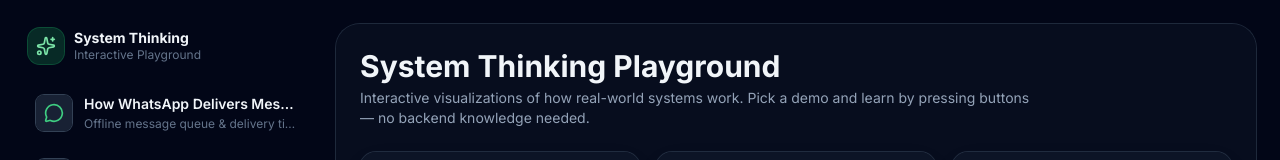
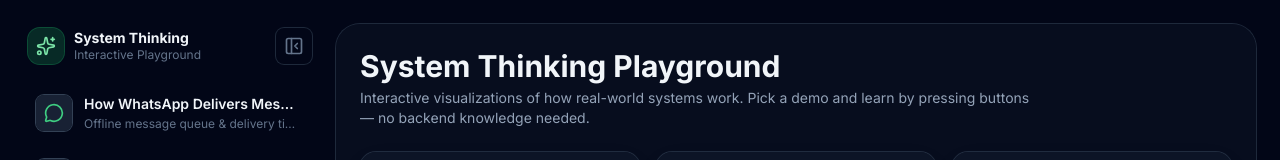
Before and after one commit to deepak786/system-thinking-playground, a React (Vite) app: page / in a window 1280 px wide. Shown: the top 160 px of the page. Built offline with nearby package versions, Linux system fonts and the light colour scheme.

Commit message:
Collapse sidebar

```diff
--- a/src/components/Sidebar.tsx
+++ b/src/components/Sidebar.tsx
@@ -1,5 +1,6 @@
+import { useState } from 'react'
 import { Link, NavLink } from 'react-router-dom'
-import { Sparkles } from 'lucide-react'
+import { PanelLeftClose, PanelLeftOpen, Sparkles } from 'lucide-react'
 import type { DemoDefinition } from '../demos/types'
 import { cn } from '../lib/cn'
 
@@ -7,21 +8,66 @@ type SidebarProps = {
   demos: DemoDefinition[]
 }
 
-/** Left navigation: brand (links home) plus one NavLink per registered demo. */
+const COLLAPSED_KEY = 'sidebar-collapsed'
+
+/**
+ * Left navigation: brand (links home) plus one NavLink per registered demo.
+ * On desktop it can be collapsed to an icon-only rail; the choice is
+ * remembered in localStorage. On mobile the sidebar stacks above the page,
+ * so the toggle is hidden there.
+ */
 export function Sidebar({ demos }: SidebarProps) {
+  const [collapsed, setCollapsed] = useState(
+    () => localStorage.getItem(COLLAPSED_KEY) === 'yes',
+  )
+
+  const toggle = () => {
+    setCollapsed((prev) => {
+      const next = !prev
+      localStorage.setItem(COLLAPSED_KEY, next ? 'yes' : 'no')
+      return next
+    })
+  }
+
+  const ToggleIcon = collapsed ? PanelLeftOpen : PanelLeftClose
+  const toggleLabel = collapsed ? 'Expand sidebar' : 'Collapse sidebar'
+
   return (
-    <aside className="flex w-full shrink-0 flex-col gap-4 lg:w-72">
-      <Link to="/" className="flex items-center gap-2.5 rounded-xl px-1 py-1 transition-colors hover:bg-slate-900">
-        <span className="flex h-9 w-9 items-center justify-center rounded-xl bg-brand-500/20 text-brand-300 ring-1 ring-brand-500/40">
+    <aside
+      className={cn(
+        'flex w-full shrink-0 flex-col gap-4 transition-[width] duration-300',
+        collapsed ? 'lg:w-[72px]' : 'lg:w-72',
+      )}
+    >
+      <div className={cn('flex items-center gap-1.5', collapsed && 'lg:flex-col lg:gap-2')}>
+        <Link
+          to="/"
+          title="System Thinking Playground — Home"
+          className={cn(
+            'flex min-w-0 flex-1 items-center gap-2.5 rounded-xl px-1 py-1 transition-colors hover:bg-slate-900',
+            collapsed && 'lg:flex-none lg:px-1',
+          )}
+        >
+          <span className="flex h-9 w-9 shrink-0 items-center justify-center rounded-xl bg-brand-500/20 text-brand-300 ring-1 ring-brand-500/40">
             <Sparkles className="h-5 w-5" />
           </span>
-        <div>
+          <div className={cn('min-w-0', collapsed && 'lg:hidden')}>
             <p className="text-sm font-bold leading-tight text-slate-100">
               System Thinking
             </p>
             <p className="text-xs text-slate-500">Interactive Playground</p>
           </div>
         </Link>
+
+        <button
+          onClick={toggle}
+          aria-label={toggleLabel}
+          title={toggleLabel}
+          className="hidden h-9 w-9 shrink-0 items-center justify-center rounded-lg text-slate-500 ring-1 ring-slate-800 transition-colors hover:bg-slate-900 hover:text-slate-300 lg:flex"
+        >
+          <ToggleIcon className="h-5 w-5" />
+        </button>
+      </div>
 
       <nav className="flex flex-col gap-1.5">
         {demos.map((demo) => {
@@ -30,10 +76,12 @@ export function Sidebar({ demos }: SidebarProps) {
             <NavLink
               key={demo.id}
               to={`/${demo.id}`}
+              title={demo.title}
               className={({ isActive }) =>
                 cn(
                   'group flex items-center gap-3 rounded-xl px-3 py-2.5 text-left transition-colors',
                   isActive ? 'bg-slate-800 ring-1 ring-slate-700' : 'hover:bg-slate-900',
+                  collapsed && 'lg:justify-center lg:px-0',
                 )
               }
             >
@@ -45,7 +93,7 @@ export function Sidebar({ demos }: SidebarProps) {
               >
                 <Icon className="h-5 w-5" />
               </span>
-              <span className="min-w-0 flex-1">
+              <span className={cn('min-w-0 flex-1', collapsed && 'lg:hidden')}>
                 <span className="block truncate text-sm font-semibold text-slate-100">
                   {demo.title}
                 </span>
```
Lines whose indentation alone changed are shown as unchanged.
